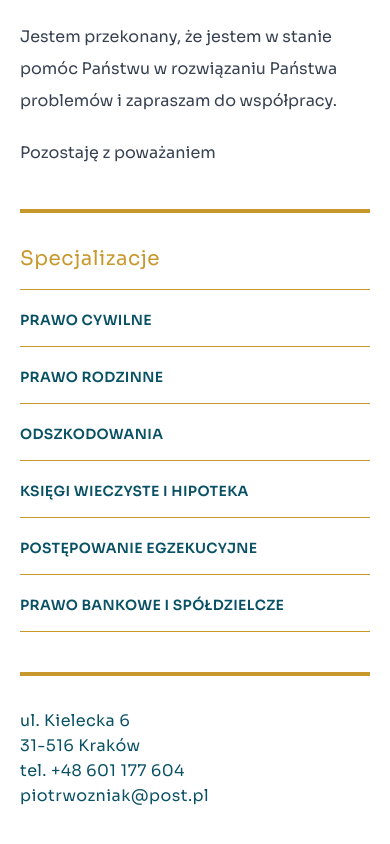
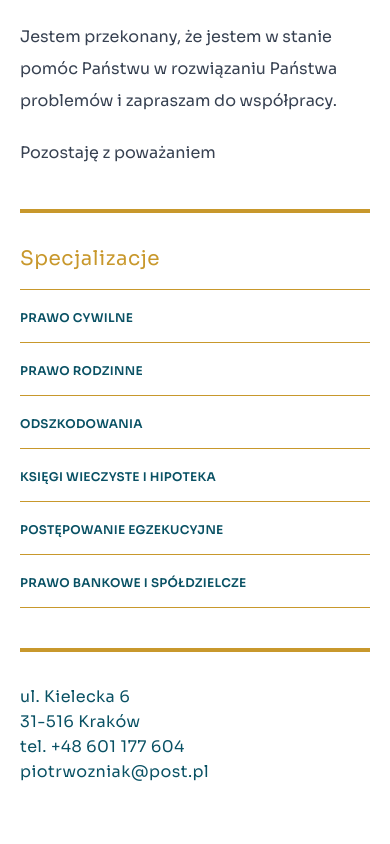
Before and after one commit to JanKubiena/nextjs-piotrek, a Next.js app: page / in a window 390 px wide. Shown: the part 1639-2483 px from the top of the page. Built offline with nearby package versions, Linux system fonts and the light colour scheme.

Commit message:
smaller font in spec list mobile

```diff
--- a/app/components/main/SpecializationsList.js
+++ b/app/components/main/SpecializationsList.js
@@ -23,7 +23,7 @@ export default function SpecializationsMenu(){
             <h1 className="pb-4 text-xl font-normal tracking-wide lg:text-lg text-pw-gold">
                 <Link href="/specjalizacje">Specjalizacje</Link>
             </h1>
-            <div className="flex flex-col text-sm font-semibold tracking-wide uppercase lg:text-xs text-pw-green">
+            <div className="flex flex-col text-xs font-semibold tracking-wide uppercase text-pw-green">
                 {menuItems}
             </div>
         </div>
```
